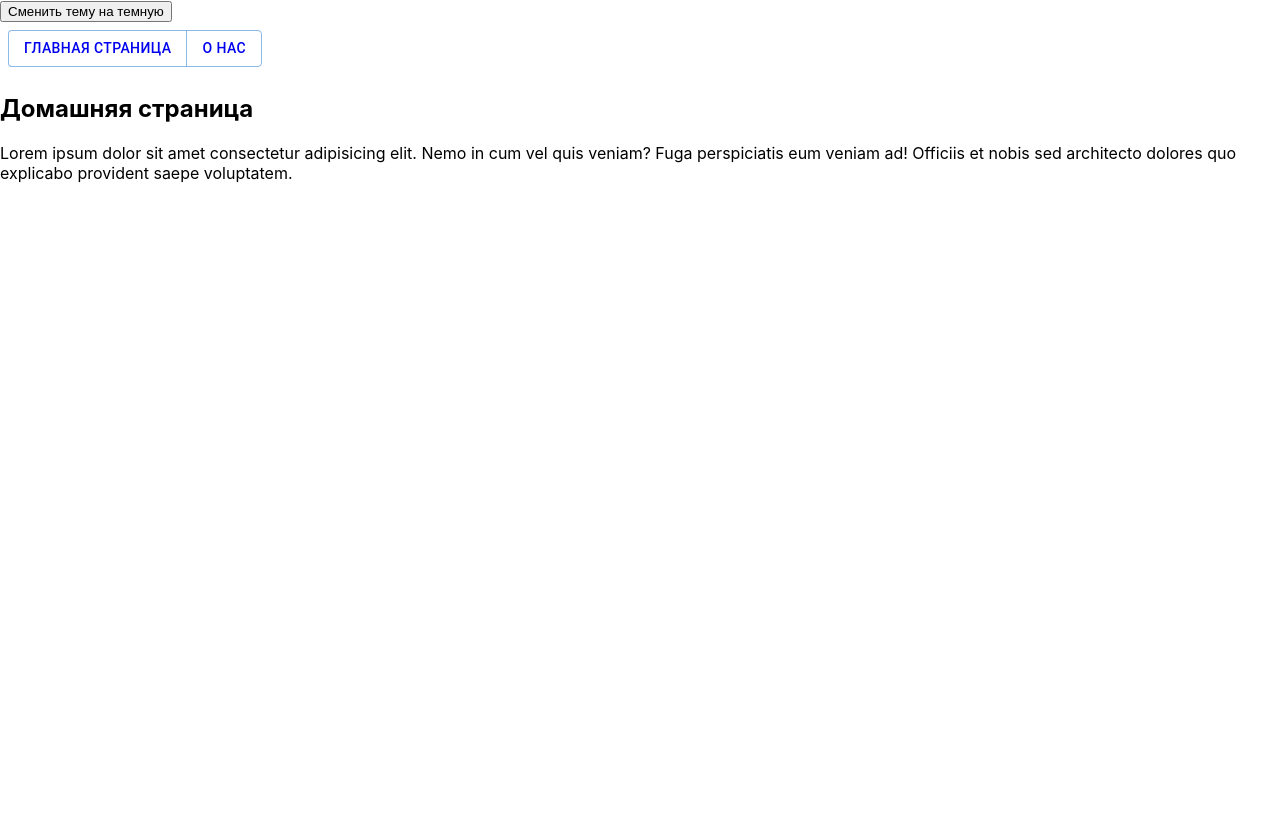
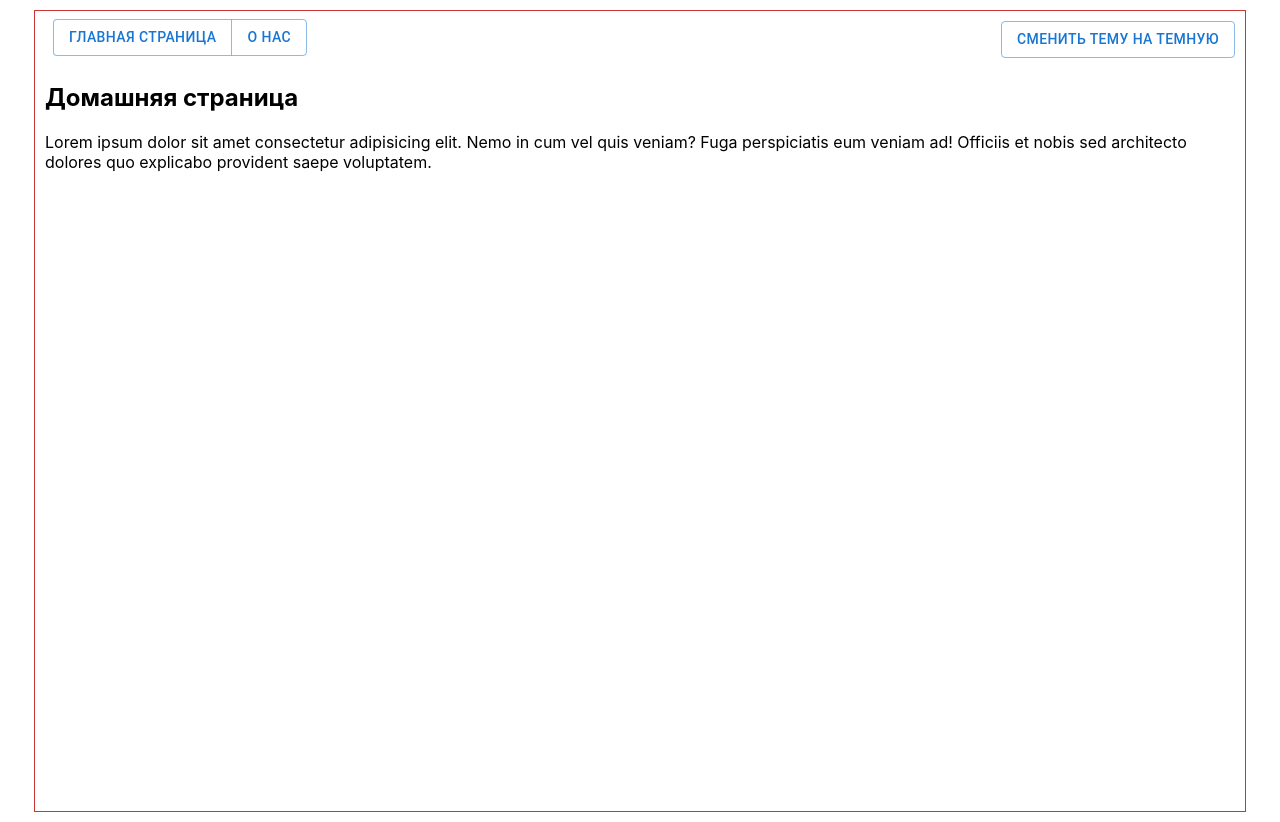
Before and after one commit to slansaf/ReactJS, a React (Create React App) app: page / in a window 1280 px wide. Before the commit the page ends 800 px from the top, so only its background shows below. Built offline with nearby package versions, Linux system fonts and the light colour scheme.

Commit message:
The fifth ReactJS course homework has been finalized

```diff
--- a/src/App.js
+++ b/src/App.js
@@ -1,9 +1,6 @@
 import './components/style/EventCard.css';
 import './App.css';
 import { BrowserRouter as Router, Route, Routes } from 'react-router-dom';
-
-import ArticleList from './components/ArticleList';
-import ArticleDetail from './components/ArticleDetail';
 import Home from './components/Home';
 import About from './components/About';
 import React, { useState, createContext } from 'react';
@@ -24,7 +21,7 @@ const App = () => {
     <ThemeContext.Provider value={{ theme, toggleTheme }}>
       <Router>
         <div
-          className={`app ${theme} .eventCard`}
+          className={`app ${theme} eventCard`}
         >
           <ThemeToggle />
           <Navigation />
--- a/src/components/Navigation.js
+++ b/src/components/Navigation.js
@@ -4,29 +4,52 @@ import '../components/style/EventCard.css';
 import Button from '@mui/material/Button';
 import ButtonGroup from '@mui/material/ButtonGroup';
 import Box from '@mui/material/Box';
+import { useContext } from 'react';
 import { ThemeContext } from '../App';
 
 function Navigation() {
+    const { theme } = useContext(ThemeContext);
+
     return (
         <>
             <Box
                 sx={{
                     display: 'flex',
                     flexDirection: 'column',
-                    alignItems: 'rigth',
+                    alignItems: 'right',
                     '& > *': {
                         m: 1,
                     },
                 }}
             >
-                <ButtonGroup variant="outlined" aria-label="Basic button group">
-                    <Button><Link className={`app ligth`} style={{ textDecoration: 'none' }} to="/">Главная страница</Link></Button>
-                    <Button><Link style={{ textDecoration: 'none' }} to="/about">О нас</Link></Button>
+                <ButtonGroup
+                    variant="outlined"
+                    aria-label="Basic button group"
+                    style={{
+                        color: theme === 'light' ? 'black' : 'white',
+                        backgroundColor: theme === 'light' ? 'white' : 'black',
+                    }}
+                >
+                    <Button>
+                        <Link
+                            className={`app ${theme}`}
+                            style={{ textDecoration: 'none', color: 'inherit' }}
+                            to="/"
+                        >
+                            Главная страница
+                        </Link>
+                    </Button>
+                    <Button>
+                        <Link
+                            style={{ textDecoration: 'none', color: 'inherit' }}
+                            to="/about"
+                        >
+                            О нас
+                        </Link>
+                    </Button>
                 </ButtonGroup>
             </Box>
-
         </>
-
     );
 }
 
--- a/src/components/ThemeToggle.js
+++ b/src/components/ThemeToggle.js
@@ -1,15 +1,20 @@
 import { ThemeContext } from '../App';
 import { useContext } from 'react';
+import Button from '@mui/material/Button';
+import ButtonGroup from '@mui/material/ButtonGroup';
+import '../components/style/EventCard.css';
 
 const useTheme = () => useContext(ThemeContext);
 
 function ThemeToggle() {
-  const { theme, toggleTheme } = useTheme();
-  return (
-    <button onClick={toggleTheme}>
-      Сменить тему на {theme === 'light' ? 'темную' : 'светлую'}
-    </button>
-  );
+    const { theme, toggleTheme } = useTheme();
+    return (
+        <ButtonGroup className='buttontheme' variant="outlined" aria-label="Basic button group">
+            <Button onClick={toggleTheme}>
+                Сменить тему на {theme === 'light' ? 'темную' : 'светлую'}
+            </Button>
+        </ButtonGroup>
+    );
 }
 
 export default ThemeToggle;
--- a/src/components/style/EventCard.css
+++ b/src/components/style/EventCard.css
@@ -1,6 +1,7 @@
 .eventCard {
   border: 1px solid #c73535;
-  width: 900px;
+  width: 1200px;
+  height: 800px;
   margin: 10px auto;
   padding-left: 10px;
 }
@@ -22,3 +23,8 @@
   color: white;
   background-color: black;
 }
+
+.buttontheme {
+  float: right;
+  margin: 10px;
+}
--- a/src/components/style/EventCard.min.css
+++ b/src/components/style/EventCard.min.css
@@ -1 +1 @@
-.eventCard{border:1px solid #c73535;width:900px;margin:10px auto;padding-left:10px}.eventCard__title,.eventCard__description,.eventCard__date{color:blue}.comment{font-size:50px}.app.light{color:black;background-color:white}.app.dark{color:white;background-color:black}
+.eventCard{border:1px solid #c73535;width:1200px;height:800px;margin:10px auto;padding-left:10px}.eventCard__title,.eventCard__description,.eventCard__date{color:blue}.comment{font-size:50px}.app.light{color:black;background-color:white}.app.dark{color:white;background-color:black}.buttontheme{float:right;margin:10px}
--- a/src/components/style/EventCard.sass
+++ b/src/components/style/EventCard.sass
@@ -1,6 +1,7 @@
 .eventCard
     border: 1px solid #c73535
-    width: 900px
+    width: 1200px
+    height: 800px
     margin: 10px auto
     padding-left: 10px
     &__title, &__description, &__date
@@ -17,3 +18,7 @@
 .app.dark
   color: white
   background-color: black
+
+.buttontheme
+    float: right
+    margin: 10px
```
